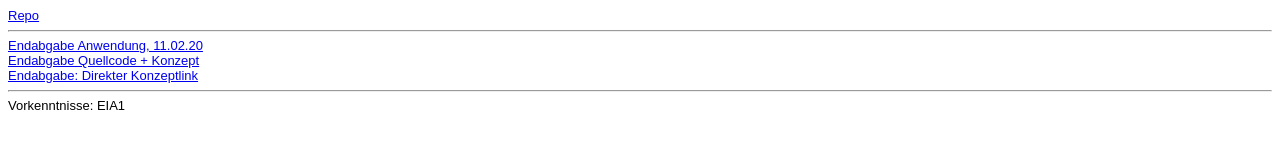
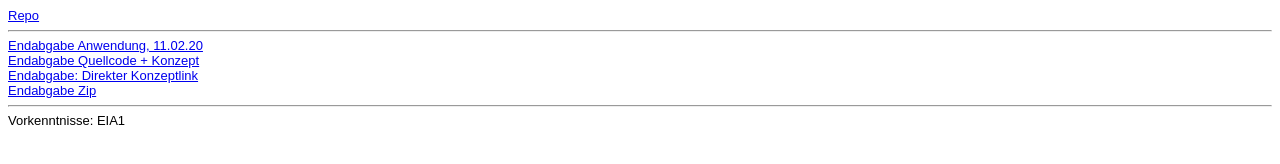
Before and after one commit to melreinhardt/mrhdt.eia2, a website: page Steckbrief/steckbrief.htm in a window 1280 px wide. Drawn offline with Linux system fonts and the light colour scheme.

Commit message:
zip verlinkung

```diff
--- a/Steckbrief/steckbrief.htm
+++ b/Steckbrief/steckbrief.htm
@@ -19,6 +19,8 @@ body {
 <a href="https://github.com/melreinhardt/mrhdt.eia2/tree/master/Vogelhaus" target="_blank">Endabgabe Quellcode + Konzept </a>
 <br>
 <a href="https://github.com/melreinhardt/mrhdt.eia2/blob/master/Vogelhaus/Vogelhaus%20Konzept.pdf" target="_blank">Endabgabe: Direkter Konzeptlink</a>
+<br>
+<a href="https://github.com/melreinhardt/mrhdt.eia2/blob/master/Vogelhaus.zip" target="_blank">Endabgabe Zip</a>
 	<!-- Hier die Links zu den gelösten Aufgaben einstellen, aktuelle oben, alte stehen lassen! Format: Aufgabenbezeichnung, Datum -->
 
 <hr>
```
